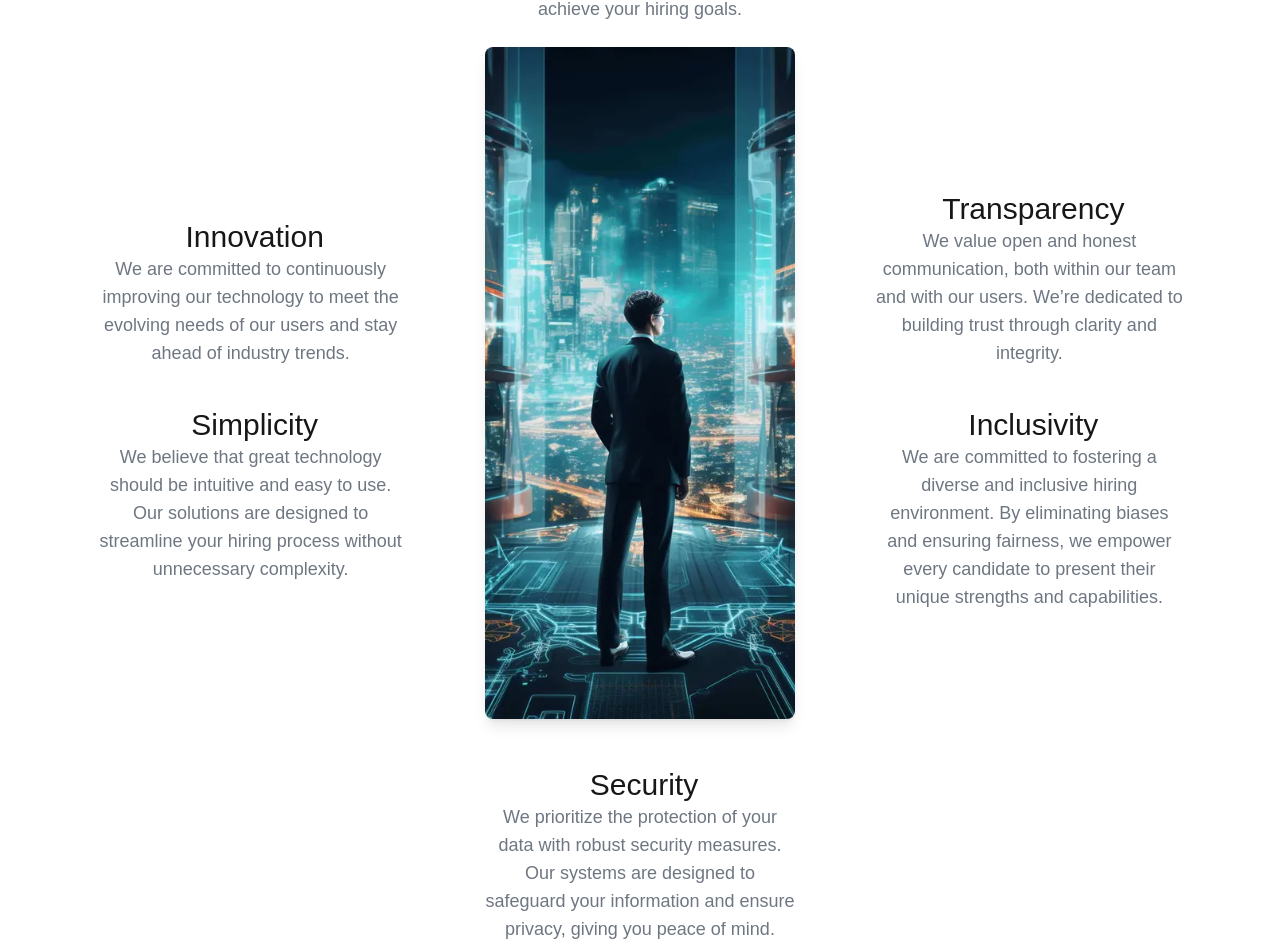
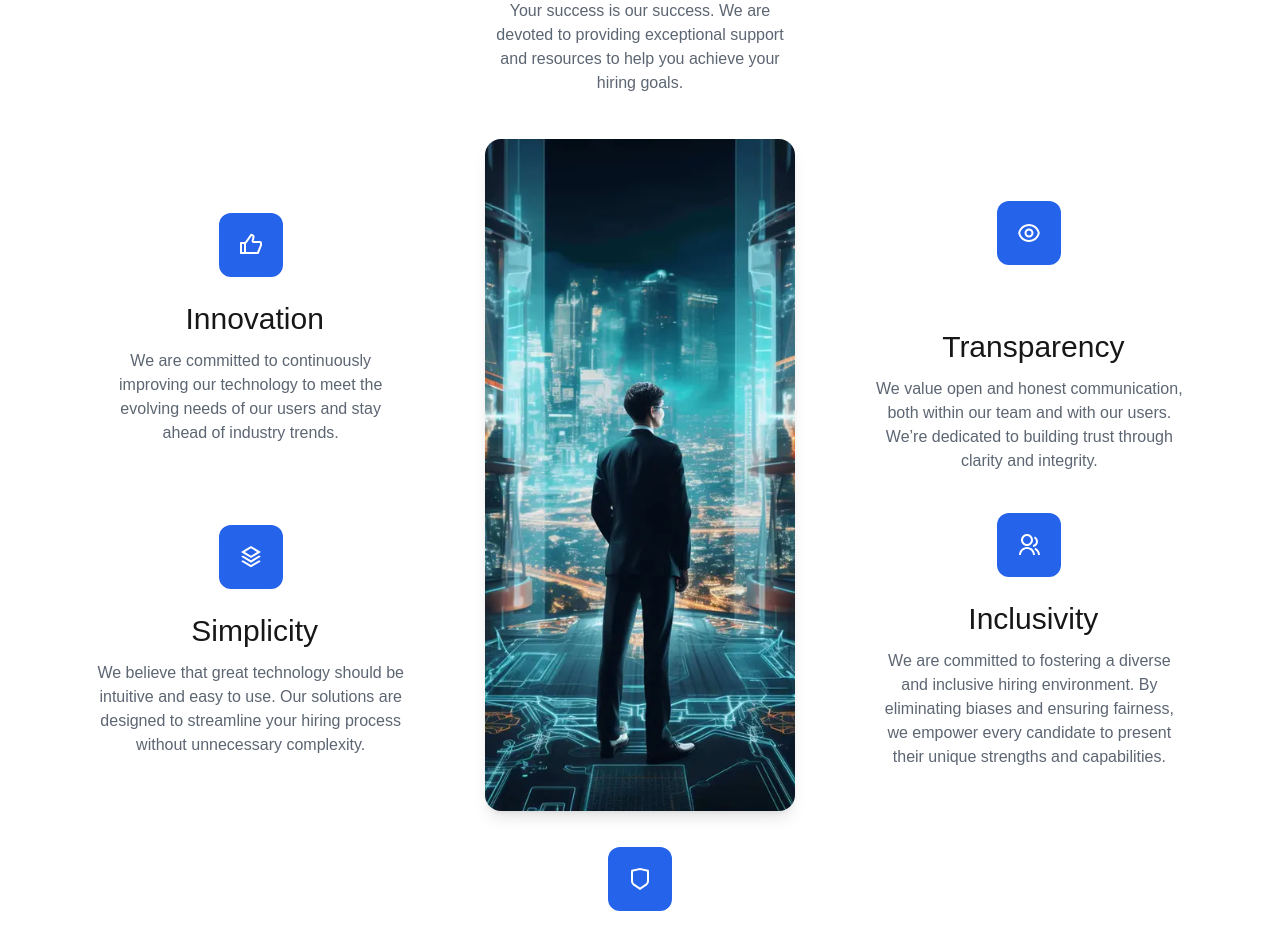
Before and after one commit to akashad14/NextJS-Project, a Next.js app: page / in a window 1280 px wide. Shown: the part 2778-3725 px from the top of the page. Built offline with nearby package versions, Linux system fonts and the light colour scheme.

Commit message:
add icons

```diff
--- a/src/app/page.tsx
+++ b/src/app/page.tsx
@@ -134,109 +134,148 @@ const ValuesSection: React.FC = () => {
       At Everything Talent, our core values drive everything we do
     </p>
 
+
     <div className="grid grid-cols-1 md:grid-cols-3 gap-[5rem] items-center">
+
+    <div className="flex flex-col items-center">
+      <div className="flex items-center justify-center text-2xl font-normal w-16 h-16 mb-6 bg-blue-600 rounded-xl">
+      <svg xmlns="http://www.w3.org/2000/svg" viewBox="0 0 24 24" width="24" height="24" fill="rgba(255,255,255,1)"><path d="M14.5998 8.00033H21C22.1046 8.00033 23 8.89576 23 10.0003V12.1047C23 12.3659 22.9488 12.6246 22.8494 12.8662L19.755 20.3811C19.6007 20.7558 19.2355 21.0003 18.8303 21.0003H2C1.44772 21.0003 1 20.5526 1 20.0003V10.0003C1 9.44804 1.44772 9.00033 2 9.00033H5.48184C5.80677 9.00033 6.11143 8.84246 6.29881 8.57701L11.7522 0.851355C11.8947 0.649486 12.1633 0.581978 12.3843 0.692483L14.1984 1.59951C15.25 2.12534 15.7931 3.31292 15.5031 4.45235L14.5998 8.00033ZM7 10.5878V19.0003H18.1606L21 12.1047V10.0003H14.5998C13.2951 10.0003 12.3398 8.77128 12.6616 7.50691L13.5649 3.95894C13.6229 3.73105 13.5143 3.49353 13.3039 3.38837L12.6428 3.0578L7.93275 9.73038C7.68285 10.0844 7.36341 10.3746 7 10.5878ZM5 11.0003H3V19.0003H5V11.0003Z"></path></svg>
+     </div>
 
       <div className="flex flex-col items-center md:items-end  space-y-8 md:space-y-10">
 
         <div>
           <div className="flex items-center justify-center">
             <div className="text-blue-500 mr-2 text-2xl" />
-            <h3 className="text-xl md:text-2xl lg:text-3xl font-medium">
+            <h3 className="text-xl md:text-2xl lg:text-3xl font-medium mb-3">
             Innovation
             </h3>
           </div>
-          <p className="text-gray-600 text-sm md:text-base lg:text-lg max-w-md mx-auto px-4 sm:px-0 justify-center opacity-80">
+          <p className="text-gray-600 text-sm md:text-base lg:text-base max-w-md mx-auto px-4 sm:px-0 justify-center opacity-90">
           We are committed to continuously improving our technology to meet the evolving needs of our users
           and stay ahead of industry trends.
           </p>
         </div>
+         <div>
+          </div>
 
-        <div>
+
+         <div className="flex flex-col items-center">
+      <div className="flex items-center justify-center text-2xl font-normal w-16 h-16 mb-6 bg-blue-600 rounded-xl">
+      <svg xmlns="http://www.w3.org/2000/svg" viewBox="0 0 24 24" width="24" height="24" fill="rgba(255,255,255,1)"><path d="M20.0833 15.1999L21.2854 15.9212C21.5221 16.0633 21.5989 16.3704 21.4569 16.6072C21.4146 16.6776 21.3557 16.7365 21.2854 16.7787L12.5144 22.0412C12.1977 22.2313 11.8021 22.2313 11.4854 22.0412L2.71451 16.7787C2.47772 16.6366 2.40093 16.3295 2.54301 16.0927C2.58523 16.0223 2.64413 15.9634 2.71451 15.9212L3.9166 15.1999L11.9999 20.0499L20.0833 15.1999ZM20.0833 10.4999L21.2854 11.2212C21.5221 11.3633 21.5989 11.6704 21.4569 11.9072C21.4146 11.9776 21.3557 12.0365 21.2854 12.0787L11.9999 17.6499L2.71451 12.0787C2.47772 11.9366 2.40093 11.6295 2.54301 11.3927C2.58523 11.3223 2.64413 11.2634 2.71451 11.2212L3.9166 10.4999L11.9999 15.3499L20.0833 10.4999ZM12.5144 1.30864L21.2854 6.5712C21.5221 6.71327 21.5989 7.0204 21.4569 7.25719C21.4146 7.32757 21.3557 7.38647 21.2854 7.42869L11.9999 12.9999L2.71451 7.42869C2.47772 7.28662 2.40093 6.97949 2.54301 6.7427C2.58523 6.67232 2.64413 6.61343 2.71451 6.5712L11.4854 1.30864C11.8021 1.11864 12.1977 1.11864 12.5144 1.30864ZM11.9999 3.33233L5.88723 6.99995L11.9999 10.6676L18.1126 6.99995L11.9999 3.33233Z"></path></svg>
+      </div>
           <div className="flex items-center justify-center">
             <div className="text-blue-500 mr-2 text-2xl" />
-            <h3 className="text-xl md:text-2xl lg:text-3xl font-medium">
+            <h3 className="text-xl md:text-2xl lg:text-3xl font-medium mb-3">
             Simplicity
             </h3>
           </div>
-          <p className="text-gray-600 text-sm md:text-base lg:text-lg max-w-md mx-auto px-4 sm:px-0 opacity-80">
+          <p className="text-gray-600 text-sm md:text-base lg:text-base max-w-md mx-auto px-4 sm:px-0 opacity-90">
           We believe that great technology should be intuitive and easy to use. Our solutions are designed
           to streamline your hiring process without unnecessary complexity.
           </p>
         </div>
       </div>
+      </div>
 
       <div className="flex flex-col items-center">
+      <div className="flex items-center justify-center text-2xl font-normal w-16 h-16 mb-6 bg-blue-600 rounded-xl">
+      <svg xmlns="http://www.w3.org/2000/svg" viewBox="0 0 24 24" width="24" height="24" fill="rgba(255,255,255,1)"><path d="M14.5998 8.00033H21C22.1046 8.00033 23 8.89576 23 10.0003V12.1047C23 12.3659 22.9488 12.6246 22.8494 12.8662L19.755 20.3811C19.6007 20.7558 19.2355 21.0003 18.8303 21.0003H2C1.44772 21.0003 1 20.5526 1 20.0003V10.0003C1 9.44804 1.44772 9.00033 2 9.00033H5.48184C5.80677 9.00033 6.11143 8.84246 6.29881 8.57701L11.7522 0.851355C11.8947 0.649486 12.1633 0.581978 12.3843 0.692483L14.1984 1.59951C15.25 2.12534 15.7931 3.31292 15.5031 4.45235L14.5998 8.00033ZM7 10.5878V19.0003H18.1606L21 12.1047V10.0003H14.5998C13.2951 10.0003 12.3398 8.77128 12.6616 7.50691L13.5649 3.95894C13.6229 3.73105 13.5143 3.49353 13.3039 3.38837L12.6428 3.0578L7.93275 9.73038C7.68285 10.0844 7.36341 10.3746 7 10.5878ZM5 11.0003H3V19.0003H5V11.0003Z"></path></svg>
+     </div>
 
 
+      <div className="flex flex-col items-center">
         <div className="text-center mb-4 md:mb-6">
           <div className="flex items-center justify-center">
             <div className="text-blue-500 mr-2 text-2xl" />
-            <h3 className="text-xl md:text-2xl lg:text-2xl mb-5 font-medium">
+            <h3 className="text-xl md:text-2xl lg:text-2xl font-medium mb-5">
             Customer Success
             </h3>
           </div>
-          <p className="text-gray-600 text-sm md:text-base lg:text-lg max-w-md mx-auto px-4 sm:px-0 justify-center opacity-80">
+          <p className="text-gray-600 text-sm mb-5 md:text-base lg:text-base max-w-md mx-auto px-4 sm:px-0 justify-center opacity-90">
           Your success is our success. We are devoted to providing exceptional support and resources to
           help you achieve your hiring goals.
           </p>
         </div>
+        </div>
 
         {/* Center Image */}
-        <div className="flex justify-center  mb-4 md:mb-6">
+
+
+        <div className="flex justify-center mb-4 md:mb-6">
           <img
-            src="/image/img1.webp"
-            alt="Central Illustration"
-            className="rounded-lg shadow-lg object-cover w-40 h-40 sm:w-48 sm:h-48 md:w-[30rem] md:h-[42rem]"
-          />
-        </div>
+          src="/image/img1.webp"
+          alt="Central Illustration"
+           className="rounded-2xl shadow-lg object-cover w-80 h-40 sm:w-96 sm:h-48 md:w-[50rem] md:h-[42rem]"
+            />
+            </div>
 
+
+
+        <div className="flex flex-col items-center">
+      <div className="flex items-center justify-center text-2xl font-normal w-16 h-16 mb-2 mt-3 bg-blue-600 rounded-xl">
+      <svg xmlns="http://www.w3.org/2000/svg" viewBox="0 0 24 24" width="24" height="24" fill="rgba(255,255,255,1)"><path d="M3.78307 2.82598L12 1L20.2169 2.82598C20.6745 2.92766 21 3.33347 21 3.80217V13.7889C21 15.795 19.9974 17.6684 18.3282 18.7812L12 23L5.6718 18.7812C4.00261 17.6684 3 15.795 3 13.7889V3.80217C3 3.33347 3.32553 2.92766 3.78307 2.82598ZM5 4.60434V13.7889C5 15.1263 5.6684 16.3752 6.7812 17.1171L12 20.5963L17.2188 17.1171C18.3316 16.3752 19 15.1263 19 13.7889V4.60434L12 3.04879L5 4.60434Z"></path></svg>
+      </div>
         <div className="text-center mt-4 md:mt-6">
           <div className="flex items-center justify-center">
             <div className="text-blue-500 mr-2 text-2xl" />
-            <h3 className="text-xl md:text-2xl lg:text-3xl font-medium ">
+            <h3 className="text-xl md:text-2xl lg:text-3xl font-medium mb-3">
             Security
             </h3>
           </div>
-          <p className="text-gray-600 text-sm md:text-base lg:text-lg max-w-md mx-auto px-4 sm:px-0 justify-center opacity-80">
+          <p className="text-gray-600 text-sm md:text-base lg:text-base max-w-md mx-auto px-4 sm:px-0 justify-center opacity-90">
           We prioritize the protection of your data with robust security measures. Our systems are designed to safeguard
           your information and ensure privacy, giving you peace of mind.
           </p>
         </div>
       </div>
+      </div>
 
+
+      <div className="flex flex-col items-center gap-10">
+      <div className="flex items-center justify-center text-2xl font-normal w-16 h-16 mb-6 bg-blue-600 rounded-xl">
+      <svg xmlns="http://www.w3.org/2000/svg" viewBox="0 0 24 24" width="24" height="24" fill="rgba(255,255,255,1)"><path d="M12.0003 3C17.3924 3 21.8784 6.87976 22.8189 12C21.8784 17.1202 17.3924 21 12.0003 21C6.60812 21 2.12215 17.1202 1.18164 12C2.12215 6.87976 6.60812 3 12.0003 3ZM12.0003 19C16.2359 19 19.8603 16.052 20.7777 12C19.8603 7.94803 16.2359 5 12.0003 5C7.7646 5 4.14022 7.94803 3.22278 12C4.14022 16.052 7.7646 19 12.0003 19ZM12.0003 16.5C9.51498 16.5 7.50026 14.4853 7.50026 12C7.50026 9.51472 9.51498 7.5 12.0003 7.5C14.4855 7.5 16.5003 9.51472 16.5003 12C16.5003 14.4853 14.4855 16.5 12.0003 16.5ZM12.0003 14.5C13.381 14.5 14.5003 13.3807 14.5003 12C14.5003 10.6193 13.381 9.5 12.0003 9.5C10.6196 9.5 9.50026 10.6193 9.50026 12C9.50026 13.3807 10.6196 14.5 12.0003 14.5Z"></path></svg>
+      </div>
       <div className="flex flex-col items-center md:items-start space-y-8 md:space-y-10">
-
-        {/* First Title-Description Pair */}
         <div>
           <div className="flex items-center justify-center">
             <div className="text-blue-500 mr-2 text-2xl" />
-            <h3 className="text-xl md:text-2xl lg:text-3xl font-medium">
+            <h3 className="text-xl md:text-2xl lg:text-3xl font-medium mb-3">
             Transparency
             </h3>
           </div>
-          <p className="text-gray-600 text-sm md:text-base lg:text-lg max-w-md mx-auto px-4 sm:px-0 justify-center opacity-80">
+          <p className="text-gray-600 text-sm md:text-base lg:text-base max-w-md mx-auto px-4 sm:px-0 justify-center opacity-90">
           We value open and honest communication, both within our team and with our users. We’re dedicated
           to building trust through clarity and integrity.
           </p>
         </div>
+        </div>
 
         {/* Second Title-Description Pair */}
+
+        <div className="flex flex-col items-center">
+      <div className="flex items-center justify-center text-2xl font-normal w-16 h-16 mb-6 bg-blue-600 rounded-xl">
+      <svg xmlns="http://www.w3.org/2000/svg" viewBox="0 0 24 24" width="24" height="24" fill="rgba(255,255,255,1)"><path d="M2 22C2 17.5817 5.58172 14 10 14C14.4183 14 18 17.5817 18 22H16C16 18.6863 13.3137 16 10 16C6.68629 16 4 18.6863 4 22H2ZM10 13C6.685 13 4 10.315 4 7C4 3.685 6.685 1 10 1C13.315 1 16 3.685 16 7C16 10.315 13.315 13 10 13ZM10 11C12.21 11 14 9.21 14 7C14 4.79 12.21 3 10 3C7.79 3 6 4.79 6 7C6 9.21 7.79 11 10 11ZM18.2837 14.7028C21.0644 15.9561 23 18.752 23 22H21C21 19.564 19.5483 17.4671 17.4628 16.5271L18.2837 14.7028ZM17.5962 3.41321C19.5944 4.23703 21 6.20361 21 8.5C21 11.3702 18.8042 13.7252 16 13.9776V11.9646C17.6967 11.7222 19 10.264 19 8.5C19 7.11935 18.2016 5.92603 17.041 5.35635L17.5962 3.41321Z"></path></svg>
+      </div>
         <div>
           <div className="flex items-center justify-center">
             <div className="text-blue-500 mr-2 text-2xl" />
-            <h3 className="text-2xl md:text-2xl lg:text-3xl font-medium">
+            <h3 className="text-2xl md:text-2xl lg:text-3xl font-medium mb-3">
             Inclusivity
             </h3>
           </div>
-          <p className="text-gray-600 text-sm md:text-base lg:text-lg max-w-md mx-auto px-4 sm:px-0  opacity-80">
+          <p className="text-gray-600 text-sm md:text-base lg:text-base max-w-md mx-auto px-4 sm:px-0  opacity-90">
           We are committed to fostering a diverse and inclusive hiring environment. By eliminating biases
           and ensuring fairness, we empower every candidate to present their unique strengths and capabilities.
           </p>
+          </div>
+
         </div>
       </div>
     </div>
   </div>
-</section>);
+</section>
+);
 };
 
 
```
